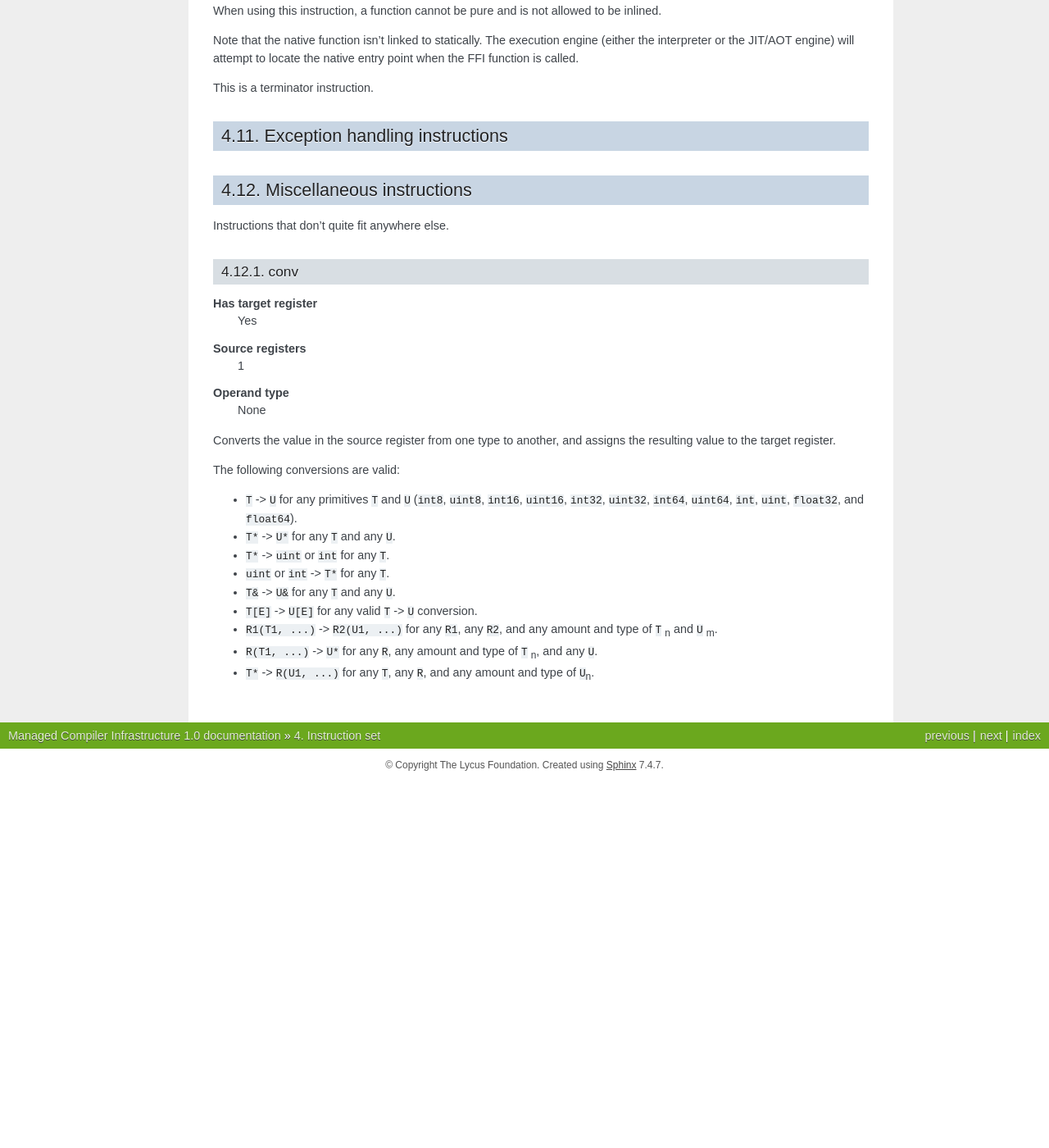
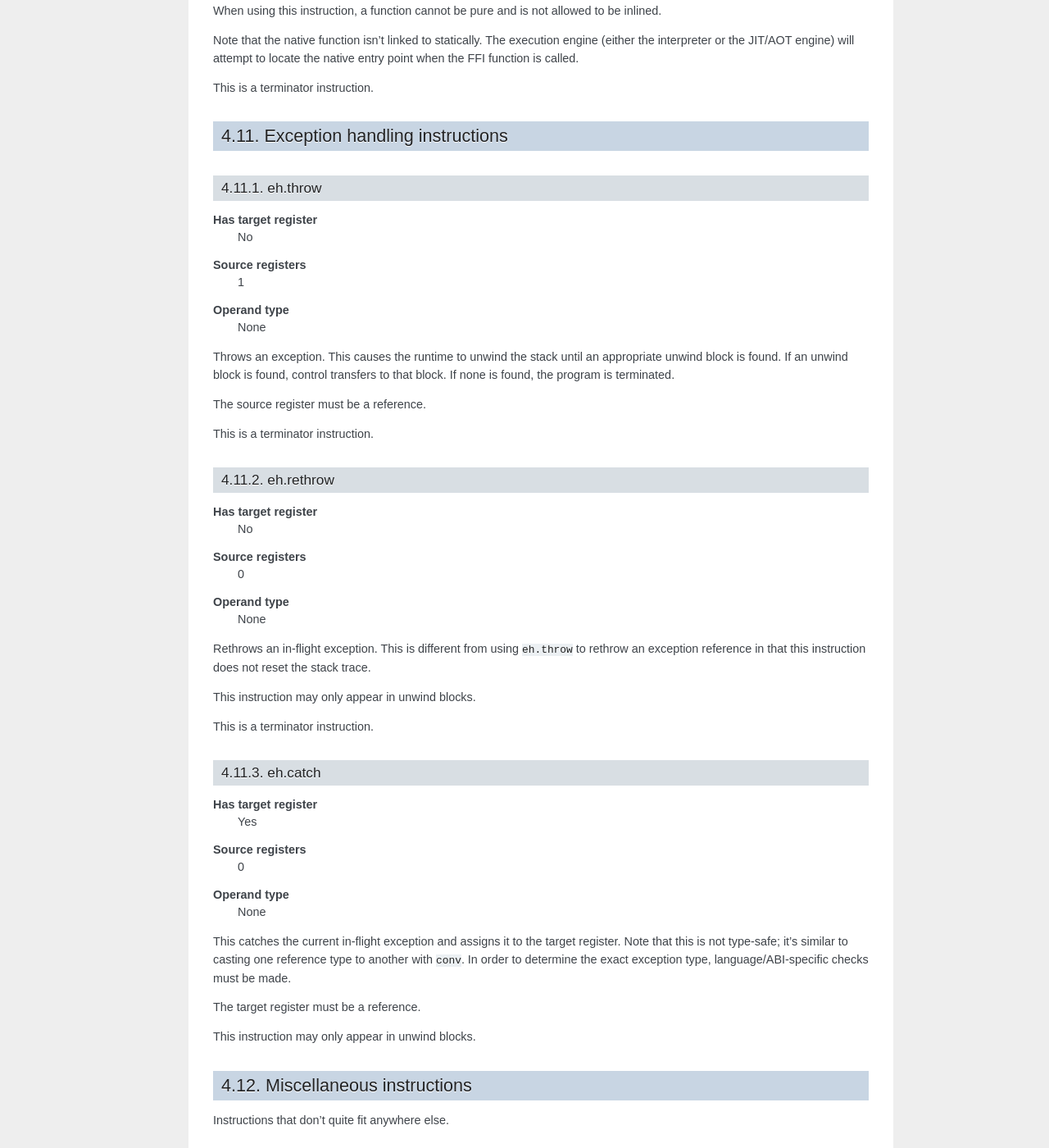
Before and after one commit to lycus/mci, a Sphinx documentation site: the page built from docs/instruction_set.rst, in a window 1280 px wide and 1400 px high, scrolled down 29375 px. Shown: the whole window at 82% size. Built offline with Sphinx 7.4.7, drawn with Linux system fonts in a browser that asks for light colours; before the commit the page ends 30328 px from its top, so only the background shows below that; some of the changed text lies outside the part shown.

Commit message:
Documentation on exception handling instructions.

```diff
--- a/docs/instruction_set.rst
+++ b/docs/instruction_set.rst
@@ -1545,7 +1545,60 @@ This is a terminator instruction.
 Exception handling instructions
 +++++++++++++++++++++++++++++++
 
-.. TODO: Figure out how we want to do EH.
+eh.throw
+--------
+
+**Has target register**
+    No
+**Source registers**
+    1
+**Operand type**
+    None
+
+Throws an exception. This causes the runtime to unwind the stack until an
+appropriate unwind block is found. If an unwind block is found, control
+transfers to that block. If none is found, the program is terminated.
+
+The source register must be a reference.
+
+This is a terminator instruction.
+
+eh.rethrow
+----------
+
+**Has target register**
+    No
+**Source registers**
+    0
+**Operand type**
+    None
+
+Rethrows an in-flight exception. This is different from using ``eh.throw``
+to rethrow an exception reference in that this instruction does not reset
+the stack trace.
+
+This instruction may only appear in unwind blocks.
+
+This is a terminator instruction.
+
+eh.catch
+--------
+
+**Has target register**
+    Yes
+**Source registers**
+    0
+**Operand type**
+    None
+
+This catches the current in-flight exception and assigns it to the target
+register. Note that this is not type-safe; it's similar to casting one
+reference type to another with ``conv``. In order to determine the exact
+exception type, language/ABI-specific checks must be made.
+
+The target register must be a reference.
+
+This instruction may only appear in unwind blocks.
 
 Miscellaneous instructions
 ++++++++++++++++++++++++++
```
